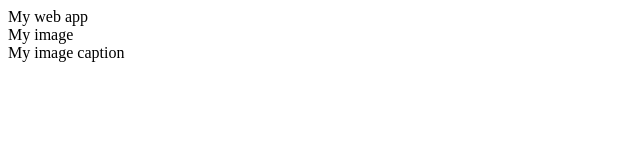
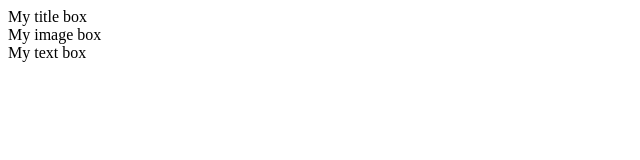
Before and after one commit to balloonio/intro-to-html-and-css, a plain HTML site: page portfolio/toplist/index.html in a window 1280 px wide. Shown: the full height of the page, 0-640 px from the left. Drawn offline with Linux system fonts and the light colour scheme.

Commit message:
Update index.html

```diff
--- a/portfolio/toplist/index.html
+++ b/portfolio/toplist/index.html
@@ -1,5 +1,5 @@
-<div class="title">My web app</div>
+<div class="title">My title box</div>
 <div class="app">
-    <div class="screenshot">My image</div>
-    <div class="description">My image caption</div>
+    <div class="screenshot">My image box</div>
+    <div class="description">My text box</div>
 </div>
```
